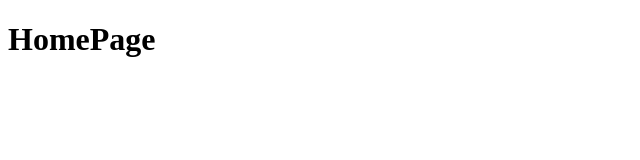
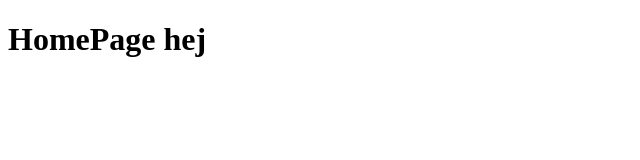
Before and after one commit to argjend551/TimeApp, a React (Vite) app: page / in a window 1280 px wide. Shown: the top 160 px of the page, without its empty margins (0-640 px from the left). Built offline with nearby package versions, Linux system fonts and the light colour scheme.

Commit message:
Added a public folder and made sure committing worked

```diff
--- a/src/pages/Home.jsx
+++ b/src/pages/Home.jsx
@@ -3,7 +3,7 @@ import React from "react";
 function Home() {
   return (
     <div>
-      <h1>HomePage</h1>
+      <h1>HomePage hej</h1>
     </div>
   );
 }
```
